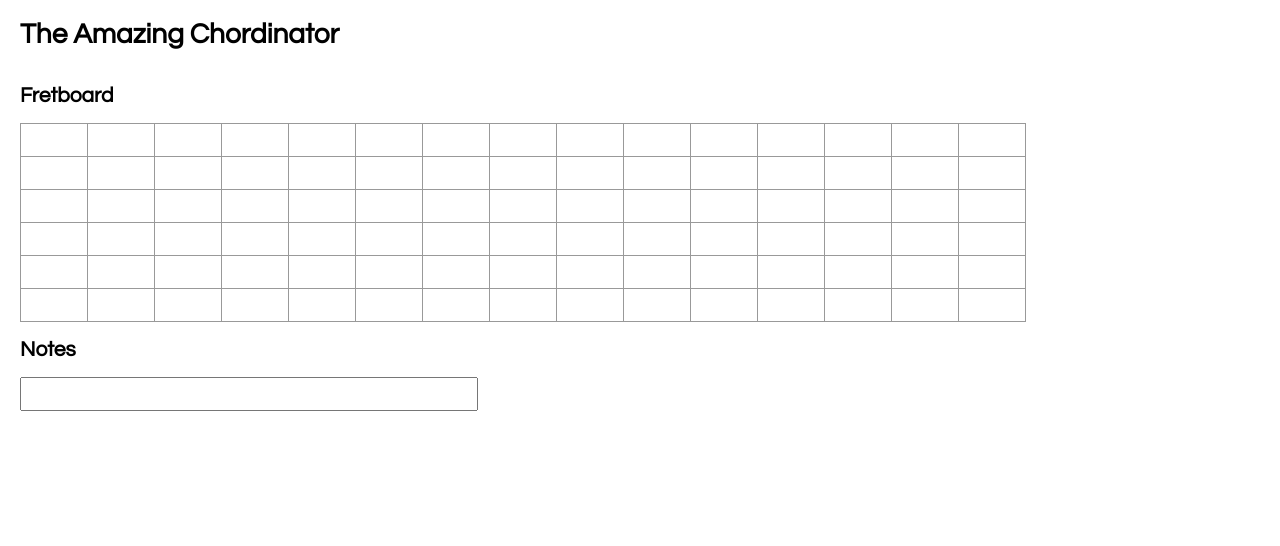
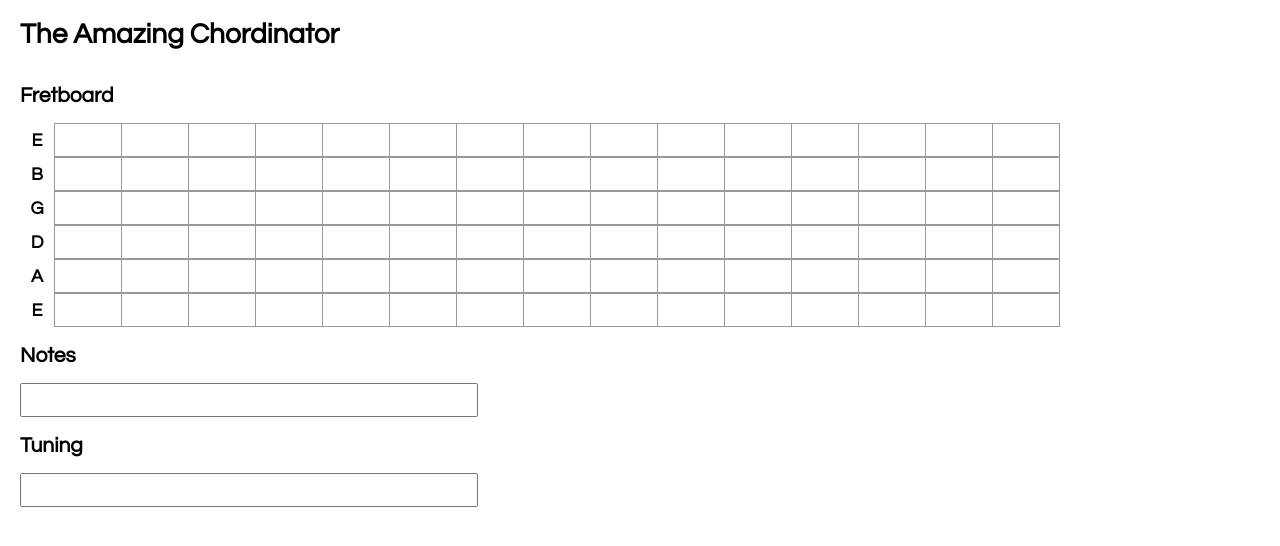
Before and after one commit to barry-ballantines/Chordinator, a React app: page / in a window 1280 px wide. Built offline with nearby package versions, Linux system fonts and the light colour scheme.

Commit message:
Adding tunings

```diff
--- a/src/fretboard.css
+++ b/src/fretboard.css
@@ -21,6 +21,15 @@ input {
   margin-bottom: 10px;
 }
 
+.fret-tune {
+  float: left;
+  font-size: 18px;
+  font-weight: bold;
+  text-align: center;
+  line-height: 34px;
+  height: 34px;
+  width: 34px;
+}
 .fret {
   background: #fff;
   border: 1px solid #999;
--- a/src/fretboard/FretBoard.js
+++ b/src/fretboard/FretBoard.js
@@ -20,14 +20,47 @@ class FretBoard extends React.Component {
     super(props);
     this.state = {
       rootNote: undefined,
-      intervals: []
+      intervals: [],
+      tuning: [ Tones.E, Tones.A, Tones.D, Tones.G, Tones.B, Tones.E ],
     };
+  }
+
+  updateState(props) {
+    if (!props) return;
+    let oldState = this.state;
+    let newState = {}
+
+    newState.rootNote = (!props.rootNote) ? oldState.rootNote : props.rootNote;
+    newState.intervals = (!props.intervals) ? oldState.intervals : props.intervals;
+    newState.tuning = (!props.tuning) ? oldState.tuning : props.tuning;
+
+    this.setState(newState);
+
+  }
+
+  changeTuning(value) {
+    if (!value) return;
+    let values = value.split(" ");
+    if (values.length !== 6) return;
+
+    let tuning = [];
+    values.forEach(
+      (symbol) => {
+        let tone = DIATONIC.find((item) => item.symbol === symbol );
+        if (tone) {
+          tuning.push(tone);
+        }
+      }
+    );
+    if (tuning.length===6) {
+      this.updateState({ tuning: tuning });
+    }
   }
 
   changeTones(value) {
     if (!value) return;
     let values = value.split(" ");
-    if (values.length == null) return;
+    if (values.length === 0) return;
     // root note
     const tone = DIATONIC.find(tone => tone.symbol === values[0]);
     if (!tone) return;
@@ -47,7 +80,7 @@ class FretBoard extends React.Component {
       rootNote: tone,
       intervals: intervals,
     };
-    this.setState(newState);
+    this.updateState(newState);
   }
 
   findIntervalForPitch(pitch) {
@@ -57,19 +90,26 @@ class FretBoard extends React.Component {
   }
 
   render() {
+    const tuning = this.state.tuning;
     return (
       <div className="chordinator-app">
         <div className="chordinator-panel">
           <h2>Fretboard</h2>
-          <String offset={24} analyzer={(pitch) => this.findIntervalForPitch(pitch)}/>
-          <String offset={19} analyzer={(pitch) => this.findIntervalForPitch(pitch)}/>
-          <String offset={15} analyzer={(pitch) => this.findIntervalForPitch(pitch)}/>
-          <String offset={10} analyzer={(pitch) => this.findIntervalForPitch(pitch)}/>
-          <String offset={5} analyzer={(pitch) => this.findIntervalForPitch(pitch)}/>
-          <String offset={0} analyzer={(pitch) => this.findIntervalForPitch(pitch)}/>
+          <String tune={tuning[5]} analyzer={(pitch) => this.findIntervalForPitch(pitch)}/>
+          <String tune={tuning[4]} analyzer={(pitch) => this.findIntervalForPitch(pitch)}/>
+          <String tune={tuning[3]} analyzer={(pitch) => this.findIntervalForPitch(pitch)}/>
+          <String tune={tuning[2]} analyzer={(pitch) => this.findIntervalForPitch(pitch)}/>
+          <String tune={tuning[1]} analyzer={(pitch) => this.findIntervalForPitch(pitch)}/>
+          <String tune={tuning[0]} analyzer={(pitch) => this.findIntervalForPitch(pitch)}/>
           <h2>Notes</h2>
           <div>
             <input type="text" size={30} onChange={(e) => this.changeTones(e.target.value)}></input>
+          </div>
+          <h2>Tuning</h2>
+          <div>
+            <input type="text"
+                   size={30}
+                   onChange={(e) => this.changeTuning(e.target.value)}></input>
           </div>
         </div>
       </div>
--- a/src/fretboard/String.js
+++ b/src/fretboard/String.js
@@ -7,7 +7,7 @@ class String extends React.Component {
 
   /**
    * props:
-   * - offset : int
+   * - tune : Tone
    * - analyzer : (pitch:int) => { pitch:int, symbol:string }
    * @param props
    */
@@ -15,10 +15,13 @@ class String extends React.Component {
   render() {
     const pitches = [];
     for (let i=0; i < NUMBER_OF_FRETS; i++) {
-      pitches.push( this.props.offset + i);
+      pitches.push( this.props.tune.pitch + i);
     }
     return (
       <div className='string'>
+        <div className='fret-tune'>
+          {this.props.tune.symbol}
+        </div>
         {pitches.map((pitch, index) =>
           <Fret pitch={pitch} analyzer={this.props.analyzer}/>
         )}
```
